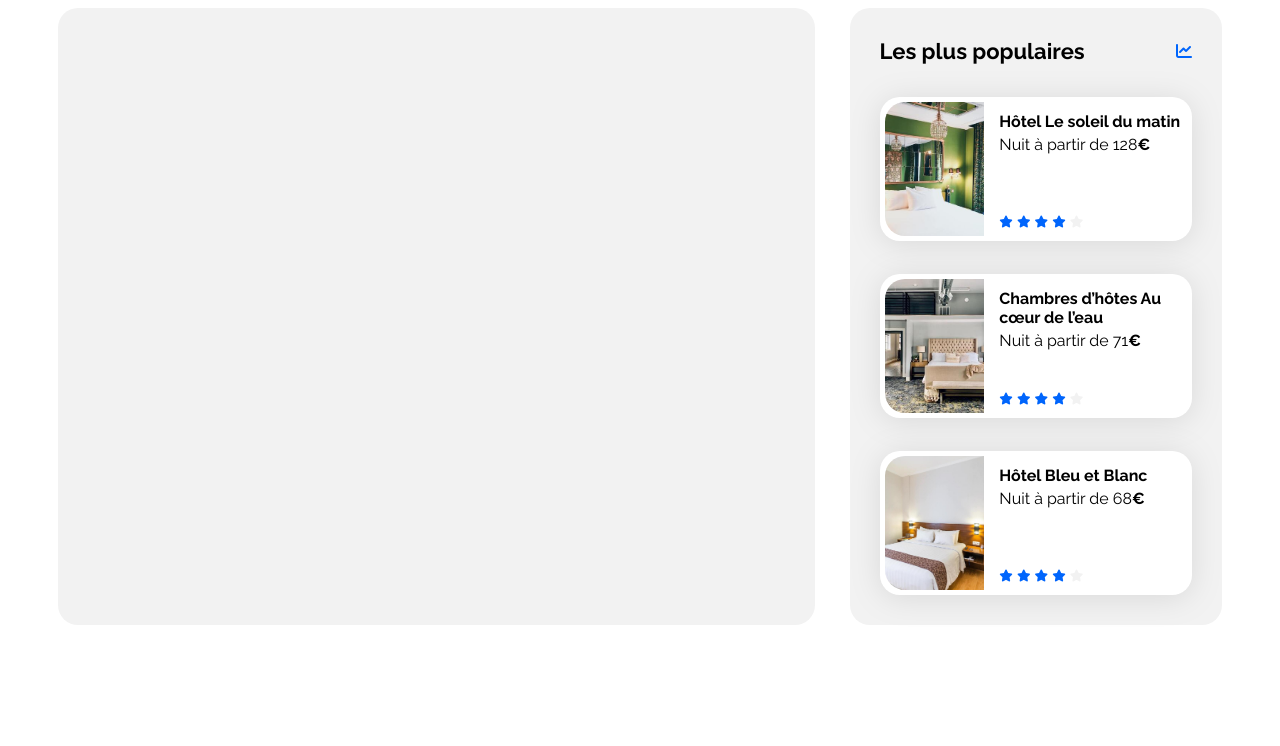
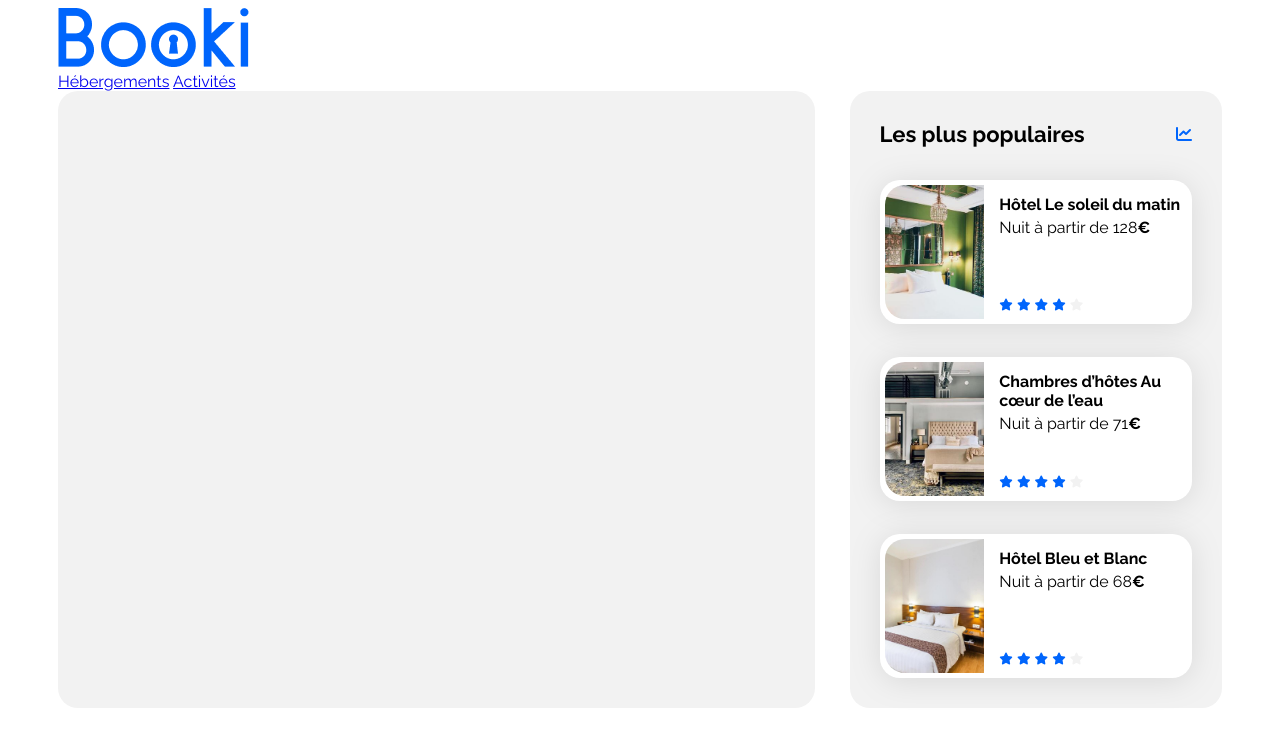
Before and after one commit to Alexis83250/PROJET-2-OpenClassrooms, a plain HTML site: page index.html in a window 1280 px wide. Drawn offline with Linux system fonts and the light colour scheme.

Commit message:
Header fini

```diff
--- a/index.html
+++ b/index.html
@@ -11,12 +11,23 @@
     <link rel="stylesheet" href="https://cdnjs.cloudflare.com/ajax/libs/font-awesome/6.2.1/css/all.min.css"
         integrity="sha512-MV7K8+y+gLIBoVD59lQIYicR65iaqukzvf/nwasF0nqhPay5w/9lJmVM2hMDcnK1OnMGCdVK+iQrJ7lzPJQd1w=="
         crossorigin="anonymous" referrerpolicy="no-referrer" />
+        <script src="https://kit.fontawesome.com/7b1276326d.js" crossorigin="anonymous"></script>
     <link rel="stylesheet" href="./css/style.css">
 </head>
 
 <body>
     <div class="main-container">
-        <header></header>
+    <header>
+            <nav>
+                <div class="logo-booki"><img src="images/logo/Booki.png" alt="Logo Booki"></div>
+                <div>
+                    <a href="#">Hébergements</a>
+                    <a href="#">Activités</a>
+                </div>
+            </nav>
+    </header>
+
+
         <main>
             <div class="hebergements-and-populaires">
                 <section class="hebergements">
```
